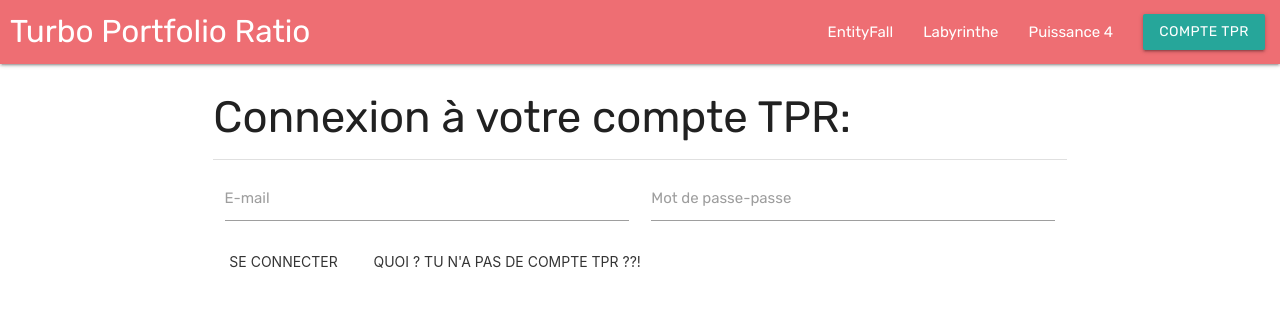
After one commit to Wazy42/gtech1-projet5-site-php-mysql, a PHP site: page /account.php in a window 1280 px wide. The commit adds this page. Shown: the top 319 px of the page. Run offline with PHP 8.4, Linux system fonts and the light colour scheme.

Commit message:
account page

```diff
--- /dev/null
+++ b/account.php
@@ -0,0 +1,34 @@
+<!DOCTYPE html>
+<html>
+<?php require "menu.php" ?>
+<!-- Modal formulaire connexion -->
+    <div class="row">
+      <div id="signinup" class="col s12 l8 offset-l2">
+        <div class="modal-content">
+          <div class="row">
+            <h3>Connexion à votre compte TPR:</h3>
+            <div class="divider"></div>
+            <form class="col s12" method="post" action="login.php">
+              <div class="row">
+                <div class="input-field col s12 l6">
+                  <input id="last_name" type="text" name="email" class="validate">
+                  <label for="last_name">E-mail</label>
+                </div>
+                <div class="input-field col s12 l6">
+                  <input id="first_name" type="password" name="password" class="validate">
+                  <label for="first_name">Mot de passe-passe</label>
+                </div>
+                <div id="signup" class="input-field col s12 l6 hide">
+                  <input id="username" type="text" name="email" class="validate">
+                  <label for="last_name">Nom d'utilisateur</label>
+                </div>
+                <button type="submit" class="modal-close waves-effect waves-green btn-flat">Se connecter</button>
+                <button id="switch" onclick="on_off(signup)" class="modal-close waves-effect waves-green btn-flat">Quoi ? Tu n'a pas de compte TPR ??!</button>
+              </form>
+            </div>
+          </div>
+        </div>
+      </div>
+    </div>
+  </body>
+</html>
--- a/config.php
+++ b/config.php
@@ -1,7 +1,7 @@
 <?php
 session_start();
 $pdo = new PDO(
-    'mysql:host=localhost;dbname=mybdd;',
+    'mysql:host=localhost;dbname=tpr;',
     'root',
     '',
     array(PDO::MYSQL_ATTR_INIT_COMMAND => 'SET NAMES utf8')
--- a/js/script.js
+++ b/js/script.js
@@ -27,6 +27,7 @@ $(document).ready(function(){
     $('.modal').modal();
 });
 
+/* PUISSANCE 4 */
 (function() {
 
 	var ConnectFour = function() {
@@ -138,3 +139,8 @@ $(document).ready(function(){
 	};
 	ConnectFour();
 })();
+
+/* ACCOUNT */
+document.getElementById("switch").onclick = function on_off(id) {
+	id.hasAttribute('class', 'hide') ? id.removeAttribute('class', 'hide') : id.setAttribute('class', 'hide');
+}
--- a/menu.php
+++ b/menu.php
@@ -1,3 +1,14 @@
+  <head>
+    <!--Import Google Icon Font-->
+    <link href="https://fonts.googleapis.com/icon?family=Material+Icons" rel="stylesheet">
+    <link href="https://fonts.googleapis.com/css2?family=Rubik" rel="stylesheet">
+    <!--Import materialize.css-->
+    <link type="text/css" rel="stylesheet" href="css/materialize.css"  media="screen,projection"/>
+    <link rel="stylesheet" href="css/style.css">
+
+    <title>Turbo Portfolio Ratio</title>
+  </head>
+  <body>
     <!--Let browser know website is optimized for mobile-->
     <meta name="viewport" content="width=device-width, initial-scale=1.0"/>
     <div class="navbar-fixed">
@@ -11,7 +22,7 @@
             <li><a href="ef.php">EntityFall</a></li>
             <li><a href="laby.php" >Labyrinthe</a></li>
             <li><a href="p4.php">Puissance 4</a></li>
-            <li><a class="waves-effect waves-light btn modal-trigger" href="#signinup">Compte TPR</a></li>
+            <li><a class="waves-effect waves-light btn modal-trigger" href="account.php">Compte TPR</a></li>
           </ul>
         </div>
       </nav>
@@ -21,29 +32,5 @@
       <li><a href="ef.php">EntityFall</a></li>
       <li><a href="laby.php">Labyrinthe</a></li>
       <li class="active"><a href="p4.php">Puissance 4</a></li>
-      <li><a class="waves-effect waves-light btn modal-trigger" href="#signinup">Compte TPR</a></li>
+      <li><a class="waves-effect waves-light btn modal-trigger" href="account.php">Compte TPR</a></li>
     </ul>
-
-    <!-- Modal formulaire connexion -->
-    <div id="signinup" class="modal">
-      <div class="modal-content">
-        <div class="row">
-          <form class="col s12" method="post" action="login.php">
-            <div class="row">
-              <div class="input-field col s12 l6">
-                <input id="last_name" type="text" name="email" class="validate">
-                <label for="last_name">E-mail</label>
-              </div>
-              <div class="input-field col s12 l6">
-                <input id="first_name" type="password" name="password" class="validate">
-                <label for="first_name">Mot de passe-passe</label>
-              </div>
-            </div>
-            <div class="modal-footer">
-                <a href="" class="modal-close waves-effect waves-green btn-flat left">Pas de compte ?</a>
-                <button type="submit" class="modal-close waves-effect waves-green btn-flat">Se connecter</button>
-            </div>
-          </form>
-        </div>
-      </div>
-    </div>
```
Also changed, not shown: ef.php (+0 -11 lines), index.php (+0 -11 lines), laby.php (+0 -11 lines), login.php (+4 -5 lines), p4.php (+0 -11 lines), signup.php (added, +12 -0 lines).
